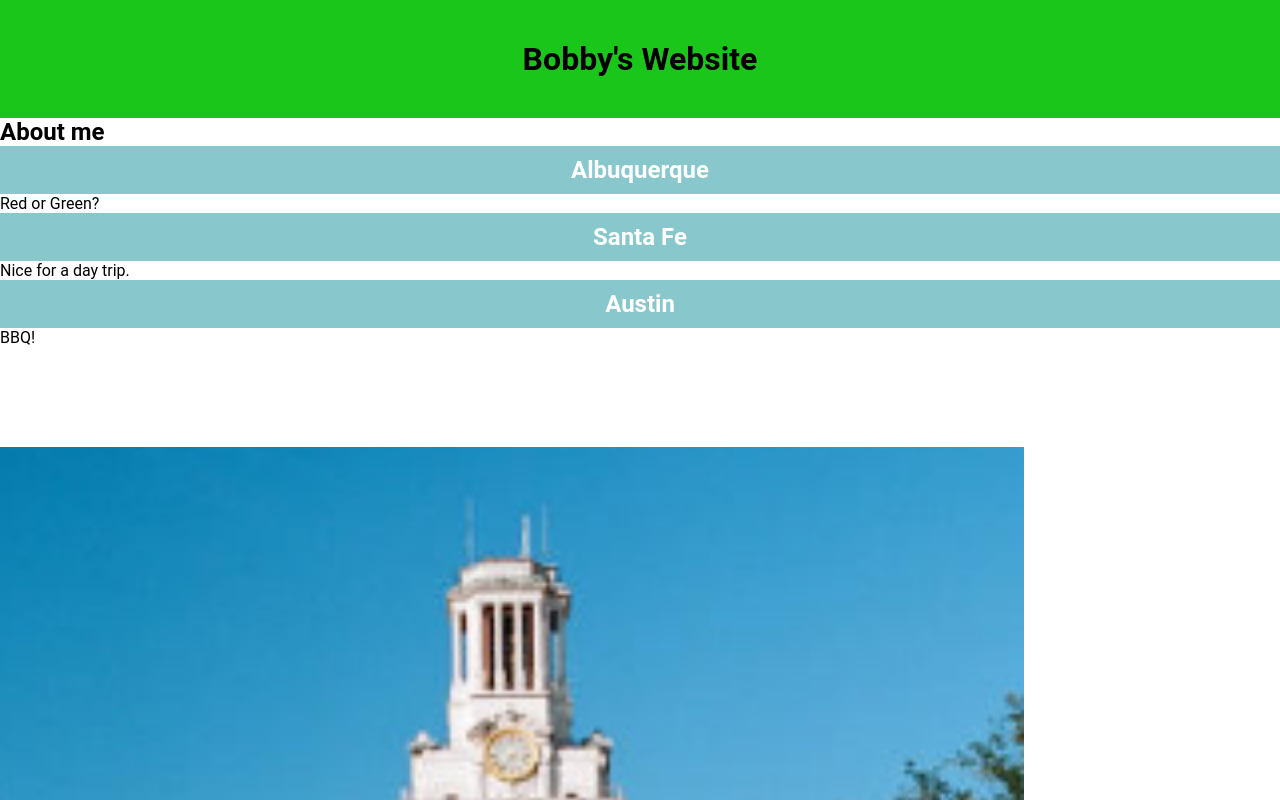
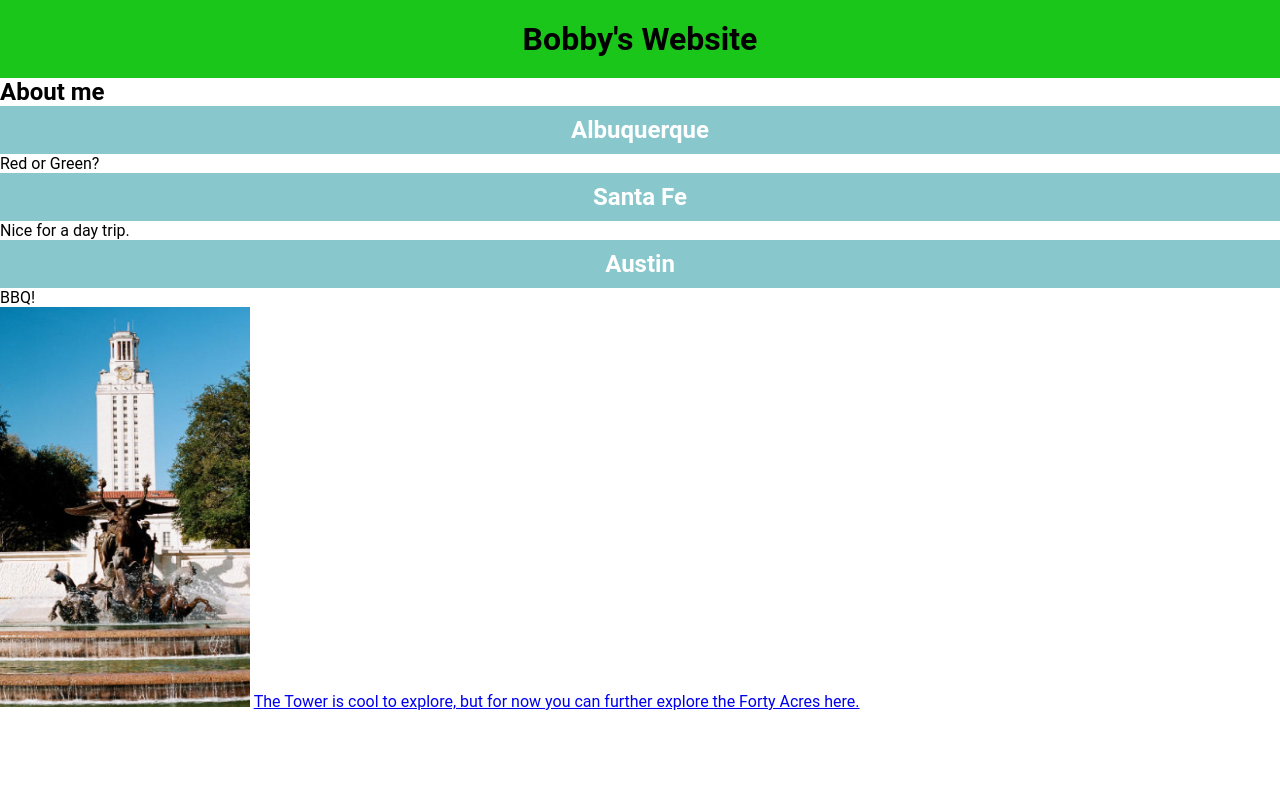
Before and after one commit to BobbyChiu/BobbyChiu.github.io, a plain HTML site: page index.html in a window 1280 px wide. Shown: the top 800 px of the page. Drawn offline with Linux system fonts and the light colour scheme.

Commit message:
Add link and formatting

```diff
--- a/index.html
+++ b/index.html
@@ -3,13 +3,18 @@
     <head>
         <title>Bobby's Website</title>
         <link rel="stylesheet" href="stylesheet.css">
+        <meta charset="UTF-8">
+        <meta name="description" content="Bobby's Website for HW5">
+        <meta name="keywords" content="HTML, CSS">
+        <meta name="Bobby" content="General content to satisfy HW5 requirements">
+        <meta name="viewport" content="width=device-width, initial-scale=1.0">
     </head>
     <body>
         <style>
             #myHeader {
                 background-color: rgb(27, 198, 27);
                 color: black;
-                padding: 40px;
+                padding: 20px;
                 text-align: center;
             }
         </style>
@@ -37,7 +42,8 @@
         <h2 class="city">Austin</h2>
         <p>BBQ!</p>
         </body>
-        <img src = "ut.png" alt = "Littlefield Fountain and the UT Austin Tower"
+        <img src = "ut.png" alt = "Littlefield Fountain and the UT Austin Tower" width= "250" height="400">
+        <a href="https://utexas.edu">The Tower is cool to explore, but for now you can further explore the Forty Acres here.</a>
         <section class="course">
             <h1>Courses to take for funCs (funzies)!</h1>
             <p>"Don't sink your app with runtime bloat, software in C will stay afoat." - Unknown</p>
--- a/stylesheet.css
+++ b/stylesheet.css
@@ -4,6 +4,9 @@
     font-family: 'Roboto', sans-serif;
 
 }
+a:hover {
+    background-color: yellow;
+  }
 
 .course{
     width: 80%;
```
